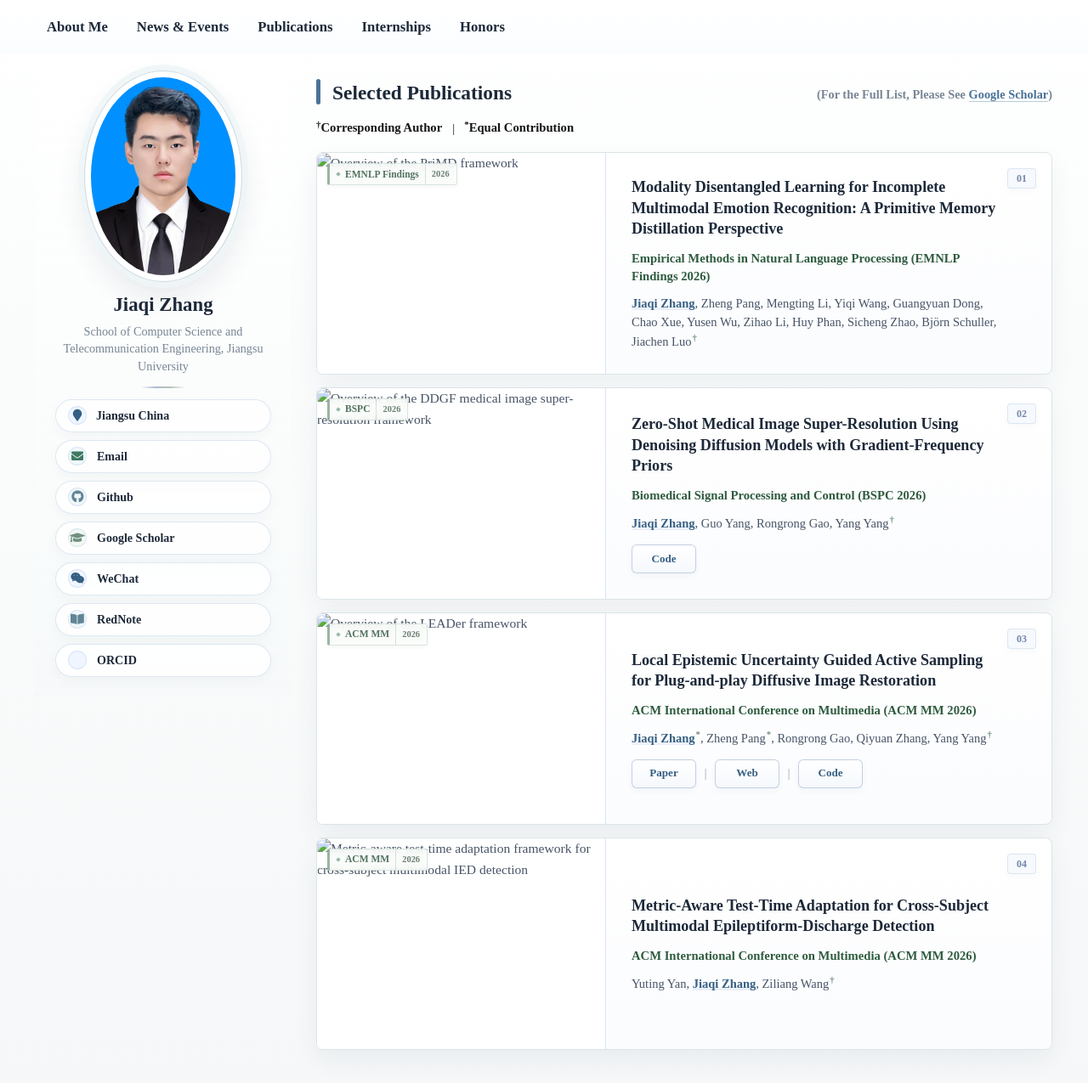
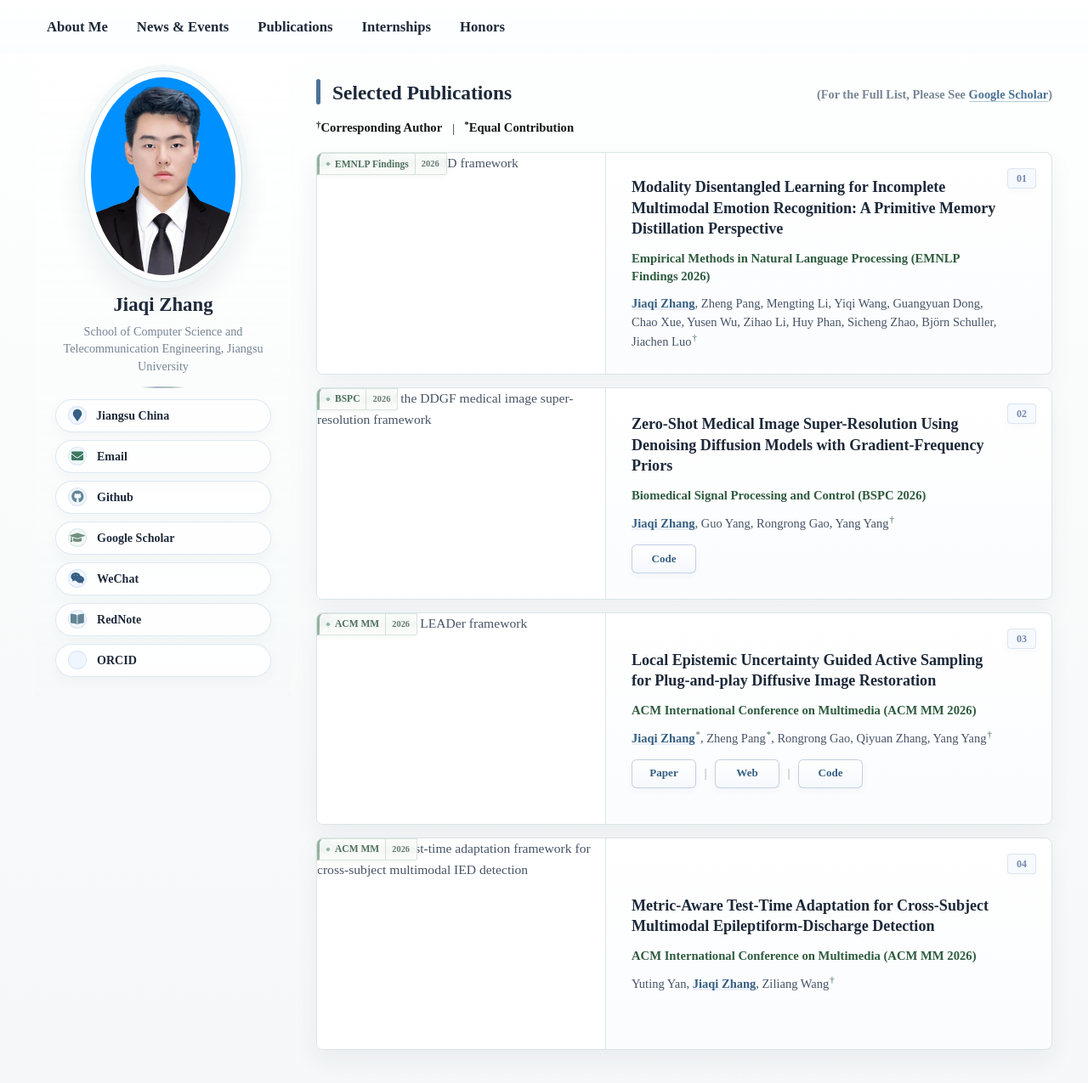
Before and after one commit to JiaqiZhang-Sengoku/JiaqiZhang-Sengoku.github.io, a Jekyll site: the page built from _pages/includes/pub.md, in a window 1280 px wide and 1338 px high. Shown: the top 1275 px of the window at 85% size. Built offline with Jekyll 4.4.1, drawn with Linux system fonts in a browser that asks for light colours; our own code applies the rules of GitHub Pages for plain Markdown files.

Commit message:
20260707

```diff
--- a/assets/css/main.scss
+++ b/assets/css/main.scss
@@ -1924,16 +1924,16 @@ body > #main > .sidebar.sticky {
 }
 
 .badge--accepted {
-    top: 12px;
+    top: 0;
     right: auto;
-    left: 12px;
+    left: 0;
     height: 26px;
     min-height: 26px;
     padding: 0 !important;
     overflow: hidden;
     border: 1px solid rgba(63, 115, 83, 0.18) !important;
     border-left: 3px solid rgba(63, 115, 83, 0.55) !important;
-    border-radius: 2px !important;
+    border-radius: 7px 0 3px 0 !important;
     background: rgba(249, 252, 250, 0.90) !important;
     color: #476955 !important;
     box-shadow: 0 2px 6px rgba(34, 70, 47, 0.05) !important;
@@ -2715,9 +2715,9 @@ body > #main > .sidebar.sticky {
     }
 
     .badge--accepted {
-        top: 10px;
+        top: 0;
         right: auto;
-        left: 10px;
+        left: 0;
         height: 25px;
         min-height: 25px;
         padding: 0 !important;
```
